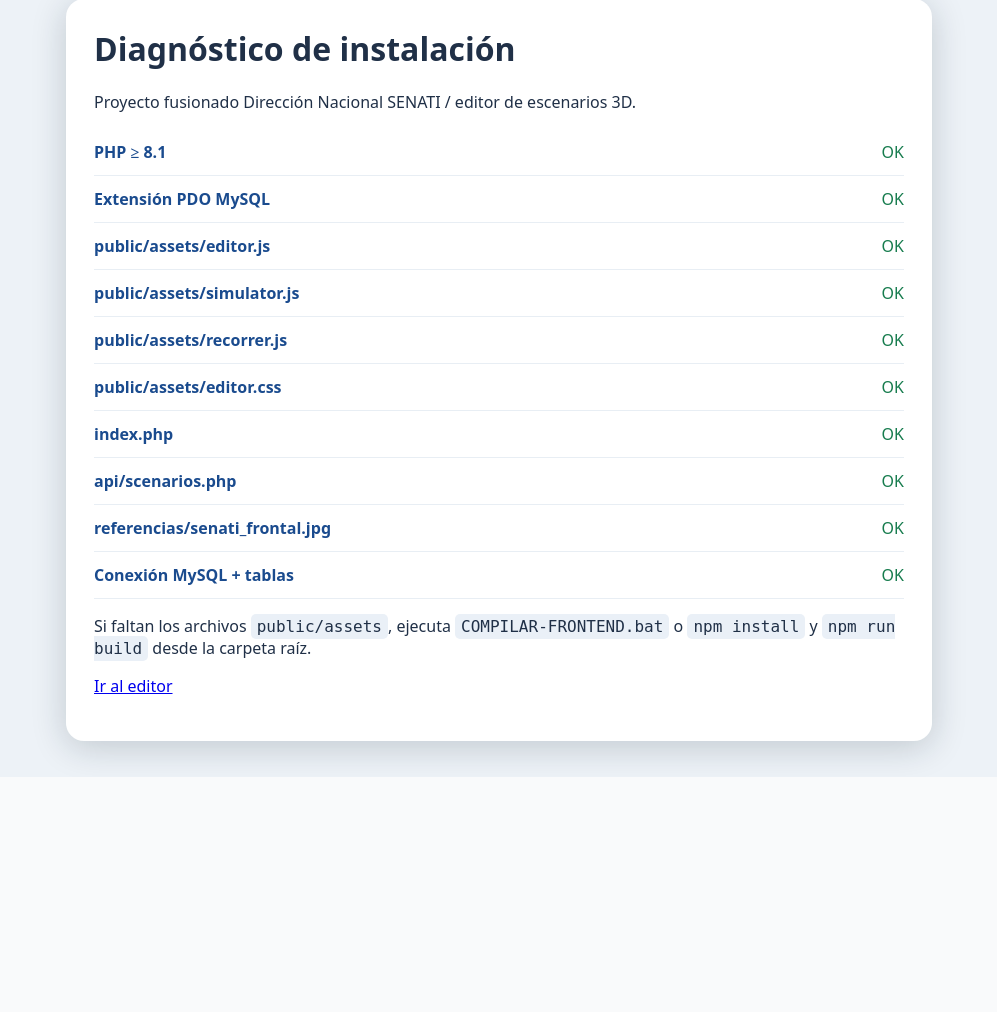
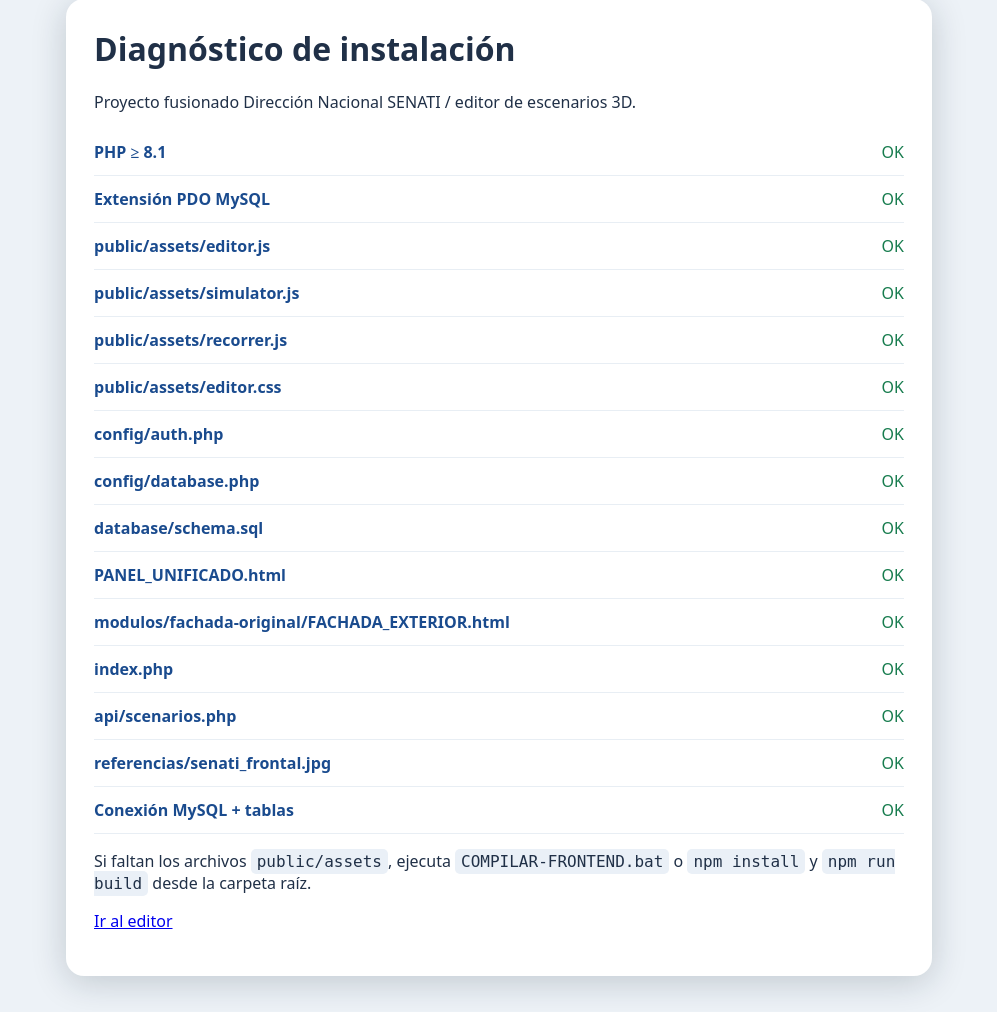
Before and after one commit to StephanyC-goz/Tarea-67, a PHP site: page /diagnostico.php in a window 1280 px wide. Shown: the part 37-1049 px from the top of the page, without its empty margins (141-1138 px from the left). Before the commit the page ends 814 px from the top, so only its background shows below. Run offline with PHP 8.4, Linux system fonts and the light colour scheme; the visitor is signed in with stand-in values (Sample User, id 1); data that the repository does not hold is empty.

Commit message:
Actualizar accesos y diagnostico del proyecto unificado, conservar guias historicas

```diff
--- a/diagnostico.php
+++ b/diagnostico.php
@@ -7,7 +7,7 @@ if(!in_array($client,['127.0.0.1','::1'],true)){http_response_code(403);exit('So
 $checks=[];
 $checks['PHP ≥ 8.1']=version_compare(PHP_VERSION,'8.1.0','>=')?'OK':'Error: actualiza PHP';
 $checks['Extensión PDO MySQL']=in_array('mysql',PDO::getAvailableDrivers(),true)?'OK':'Falta habilitar pdo_mysql';
-foreach(['public/assets/editor.js','public/assets/simulator.js','public/assets/recorrer.js','public/assets/editor.css','index.php','api/scenarios.php','referencias/senati_frontal.jpg'] as $name){
+foreach(['public/assets/editor.js','public/assets/simulator.js','public/assets/recorrer.js','public/assets/editor.css','config/auth.php','config/database.php','database/schema.sql','PANEL_UNIFICADO.html','modulos/fachada-original/FACHADA_EXTERIOR.html','index.php','api/scenarios.php','referencias/senati_frontal.jpg'] as $name){
 $checks[$name]=is_file(__DIR__.'/'.$name)&&filesize(__DIR__.'/'.$name)>0?'OK':'Falta archivo';}
 try{require_once __DIR__.'/config/database.php';$db=db();$db->query('SELECT id FROM scenarios LIMIT 1');$db->query('SELECT id FROM scenario_versions LIMIT 1');$checks['Conexión MySQL + tablas']='OK';}
 catch(Throwable $e){$checks['Conexión MySQL + tablas']='No configurada. Importa database/schema.sql o ACTUALIZAR_BD_EXISTENTE.sql';}
```
